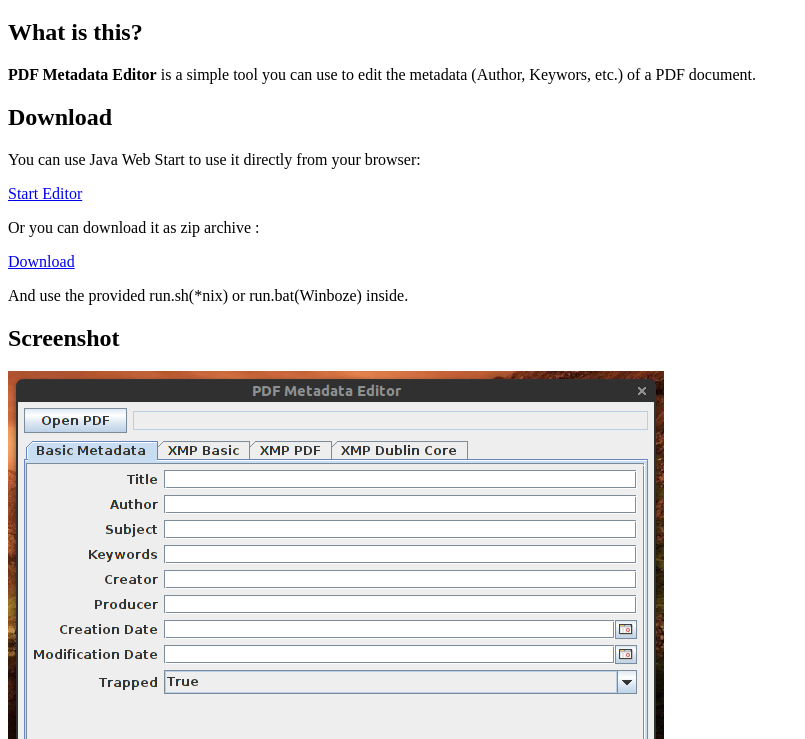
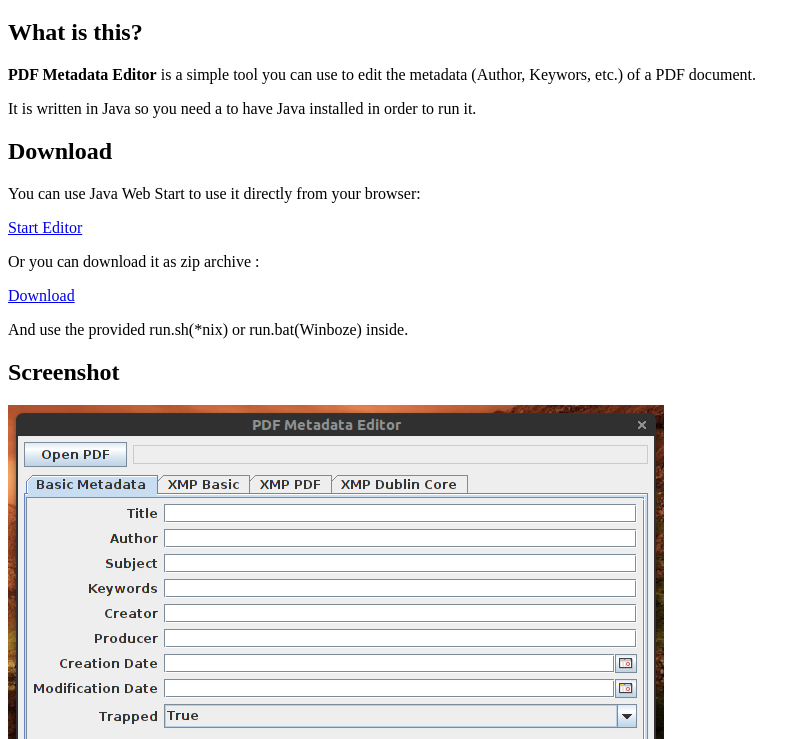
Before and after one commit to zaro/pdf-metadata-editor, a plain HTML site: page index.html in a window 1280 px wide. Shown: the part 61-800 px from the top of the page, without its empty margins (0-805 px from the left). Drawn offline with Linux system fonts and the light colour scheme.

Commit message:
Add line to the doc, that Java is required.

```diff
--- a/index.html
+++ b/index.html
@@ -9,6 +9,7 @@
 	<h1> PFD Metadata Editor</h1>
 	<h2> What is this? </h2>
 	<p> <b>PDF Metadata Editor</b> is a simple tool you can use to edit the metadata (Author, Keywors, etc.) of a PDF document.</p>
+	<p> It is written in Java so you need a to have Java installed in order to run it. </p>
 	<h2> Download </h2>
 	<p>You can use Java Web Start to use it directly from your browser:</p>
 	<p><a href="pdf-metadata-edit.jnlp">Start Editor</a>
```
